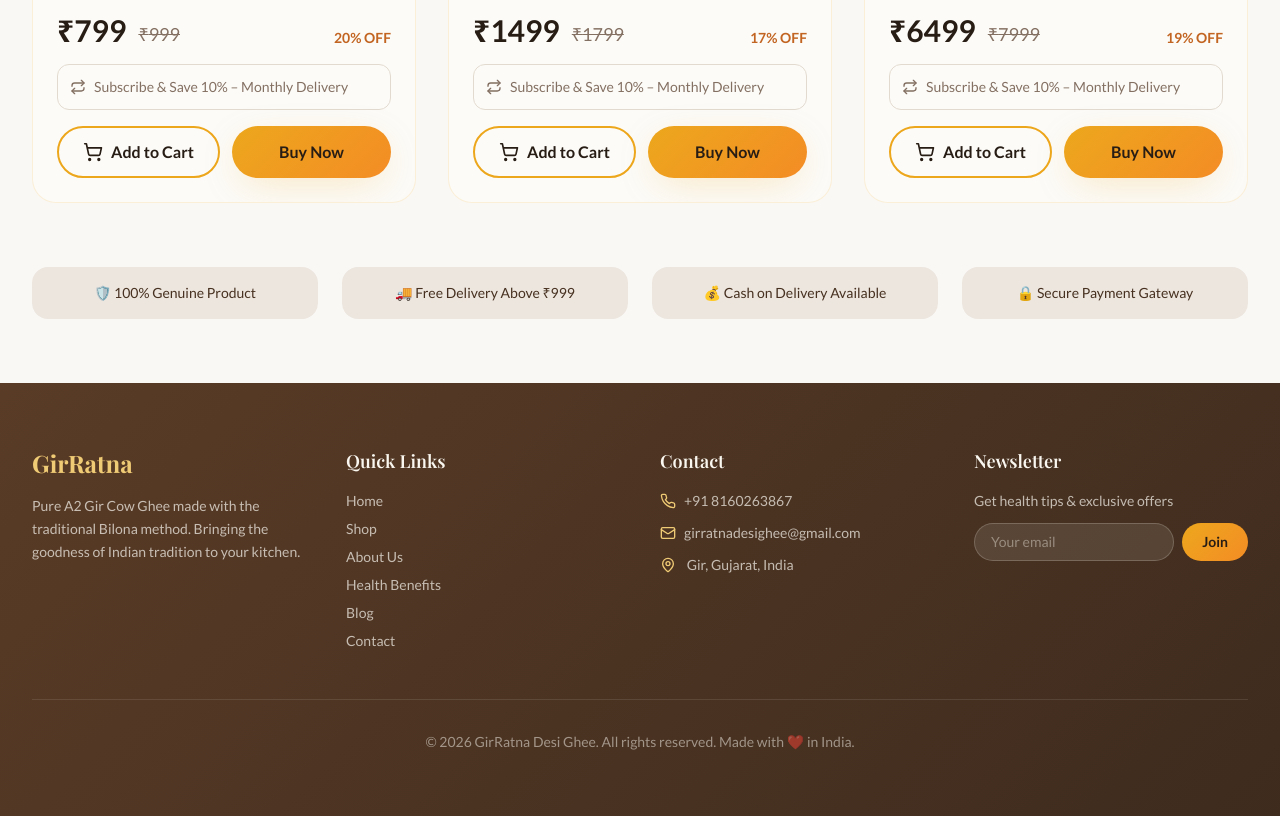
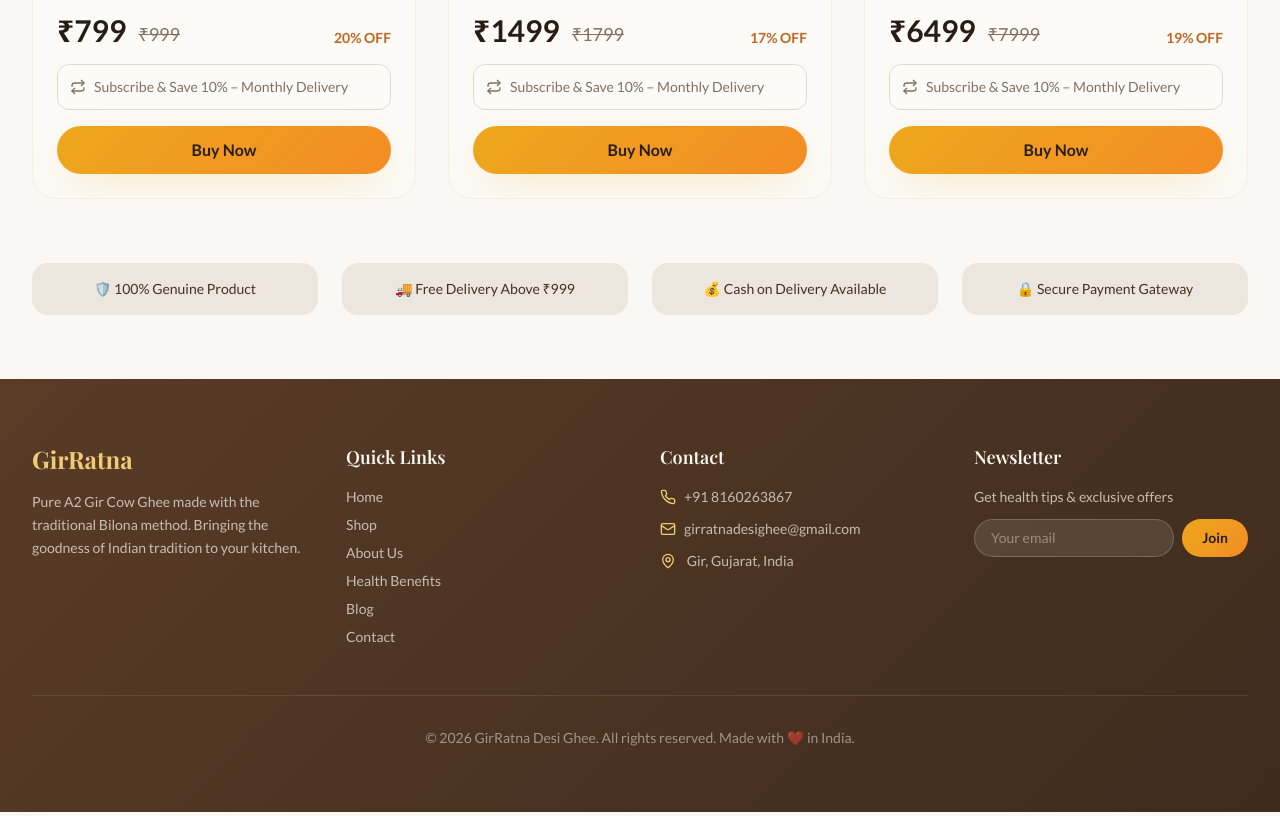
Before and after one commit to jainishgithubit/girratna-2, a React (Vite) app: page /shop in a window 1280 px wide. Shown: the part 960-1776 px from the top of the page. Built offline with nearby package versions, Linux system fonts and the light colour scheme; the HTML template or start-up script is replaced by a standard one; a web font is replaced by a local one.

Commit message:
Update Shop.tsx

```diff
--- a/src/pages/Shop.tsx
+++ b/src/pages/Shop.tsx
@@ -131,15 +131,15 @@ ${isSubscribe ? "🔁 Subscription: Yes (10% OFF)" : ""}
                   </button>
 
                   <div className="flex gap-3">
-                    <button
+                    {/* <button
                       onClick={() => sendToWhatsApp(p, subscription[p.id])}
                       className="flex-1 flex items-center justify-center gap-2 border-2 border-primary text-foreground px-4 py-3 rounded-full font-semibold hover:bg-primary/10 transition-colors"
                     >
                       <ShoppingCart className="w-5 h-5" /> Add to Cart
-                    </button>
+                    </button> */}
                     <button
   onClick={() => sendToWhatsApp(p, subscription[p.id])}
-  className="flex-1 bg-gradient-gold text-primary-foreground px-4 py-3 rounded-full font-semibold shadow-gold hover:opacity-90 transition-opacity"
+  className="flex-1 bg-gradient-gold text-primary-foreground px-4 py-3 rounded-full font-semibold shadow-gold hover:opacity-90 transition-opacity w-full"
 >
   Buy Now
 </button>
```
